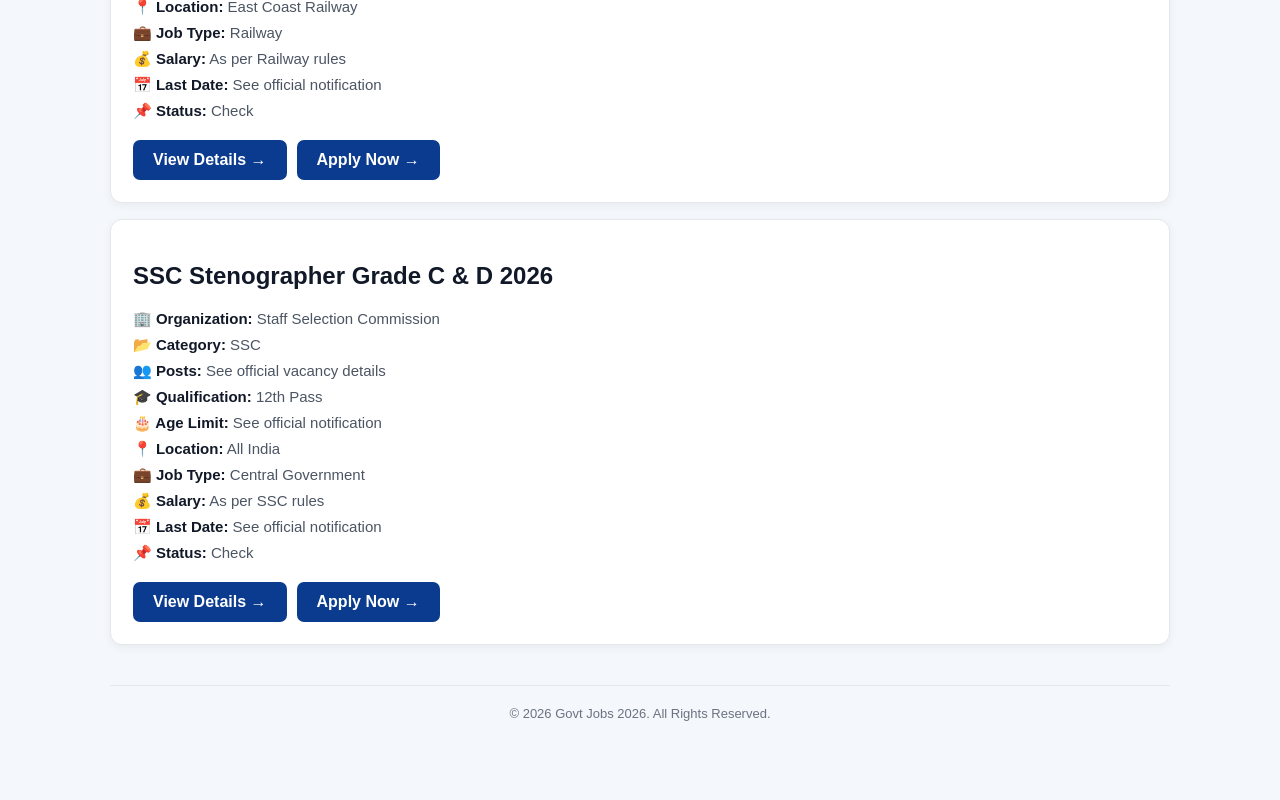
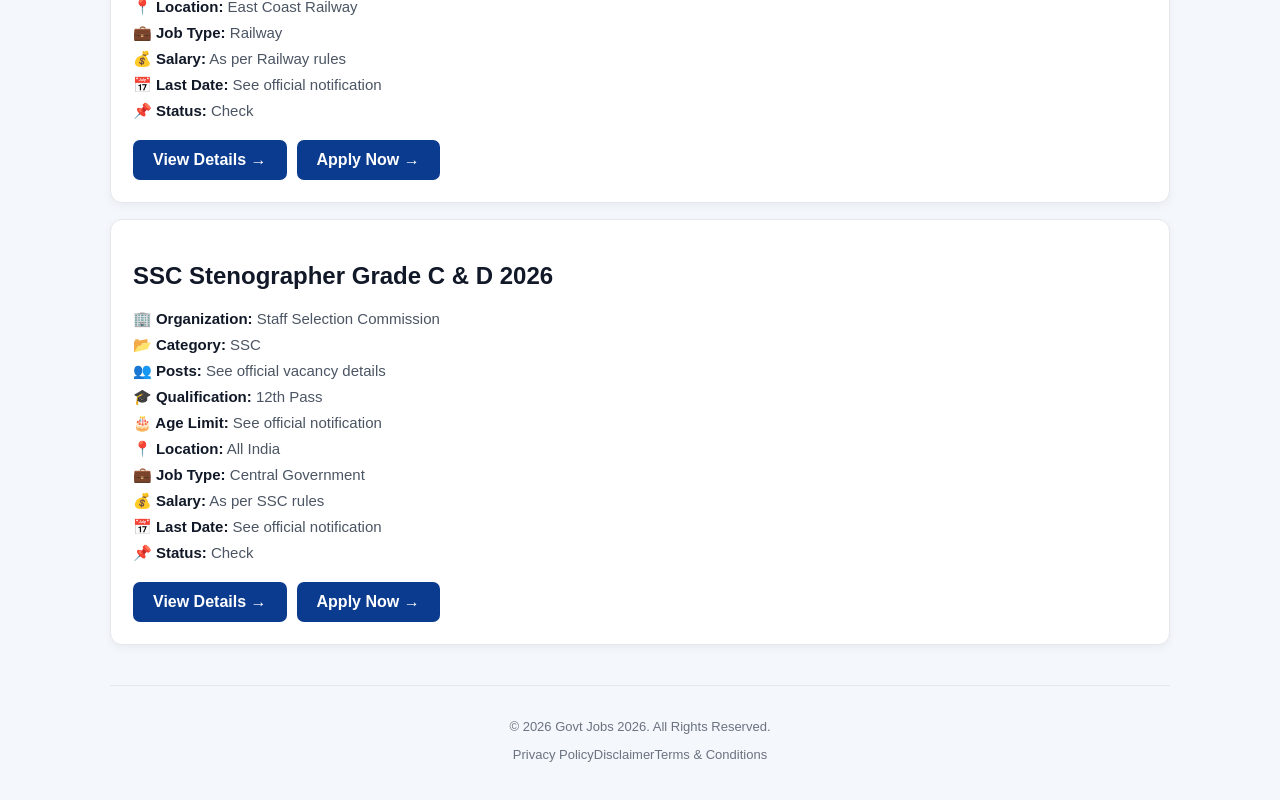
Before and after one commit to chglory8888-dev/govt-jobs-2026, a Next.js app: page / in a window 1280 px wide. Shown: the part 4036-4836 px from the top of the page. Before the commit the page ends 4807 px from the top, so only its background shows below. Built offline with nearby package versions, Linux system fonts and the light colour scheme.

Commit message:
Update index.js

```diff
--- a/pages/index.js
+++ b/pages/index.js
@@ -138,9 +138,15 @@ export default function Home() {
         ))
       )}
 
-      <footer>
-        © 2026 Govt Jobs 2026. All Rights Reserved.
-      </footer>
+        <footer>
+  <p>© 2026 Govt Jobs 2026. All Rights Reserved.</p>
+
+  <div className="footer-links">
+    <a href="/privacy-policy">Privacy Policy</a>
+    <a href="/disclaimer">Disclaimer</a>
+    <a href="/terms">Terms & Conditions</a>
+  </div>
+</footer>
 
     </div>
   );
```
